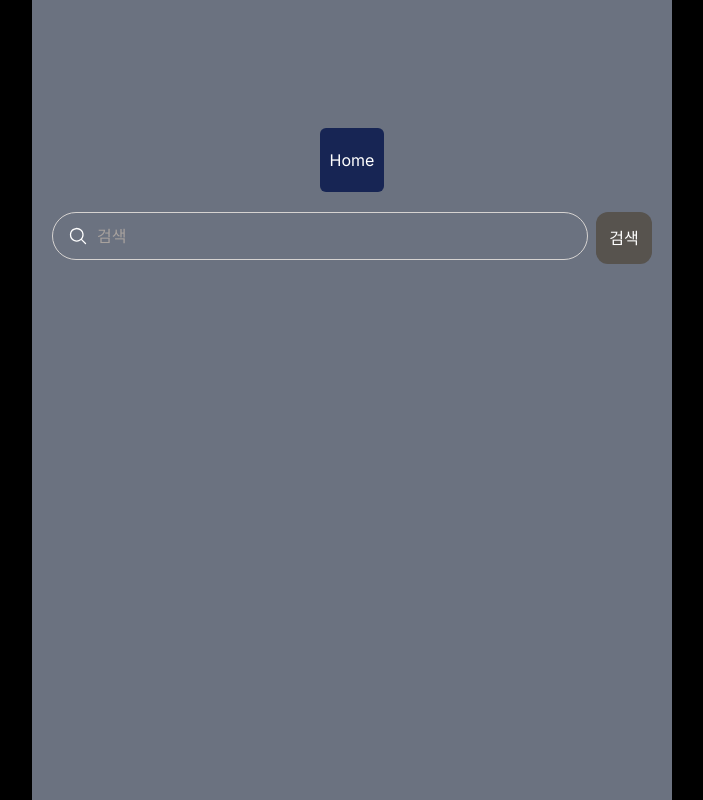
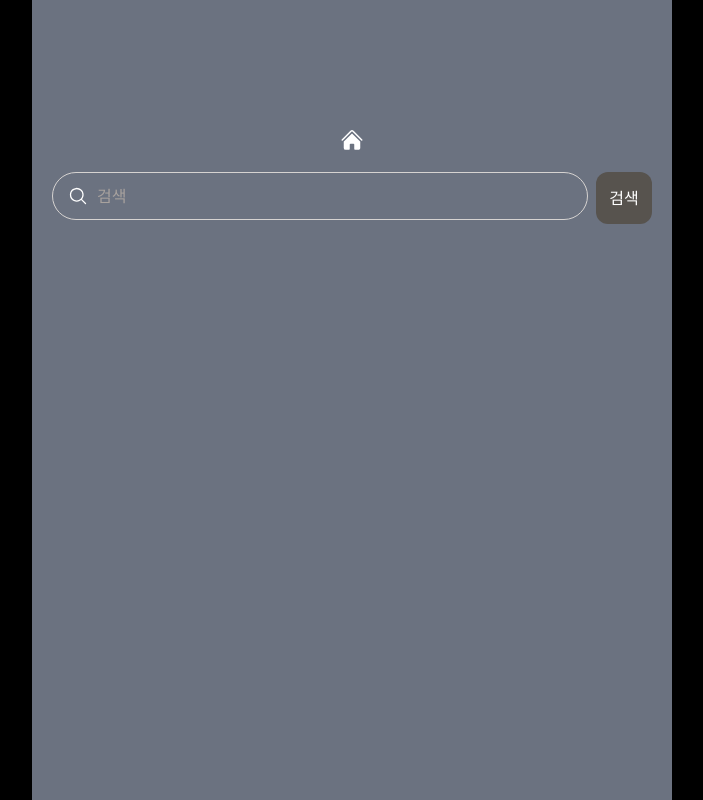
Before and after one commit to govlehdud/loginPage, a Next.js app: page /search in a window 1280 px wide. Shown: the whole page, without its empty margins (288-991 px from the left). Built offline with nearby package versions, Linux system fonts and the light colour scheme.

Commit message:
button style change

```diff
--- a/app/(home)/search/page.tsx
+++ b/app/(home)/search/page.tsx
@@ -3,7 +3,7 @@
 import CommentList from "@/components/(tweet)/comment-list";
 import { responseSchema } from "@/lib/scehma";
 import { getSearchResponse } from "@/lib/searchService";
-import { MagnifyingGlassIcon } from "@heroicons/react/24/solid";
+import { HomeIcon, MagnifyingGlassIcon } from "@heroicons/react/24/solid";
 import Link from "next/link";
 import { notFound } from "next/navigation";
 import { useActionState } from "react";
@@ -33,11 +33,8 @@ export default function SearchPage() {
   const [state, action] = useActionState(searchResponse, []);
   return (
     <div className="flex flex-col items-center gap-5 p-5 pt-32 bg-gray-500 h-screen">
-      <Link
-        href="/"
-        className="bg-blue-950 flex items-center justify-center rounded-md size-16   text-white transition-colors hover:bg-blue-400"
-      >
-        <span>Home</span>
+      <Link href="/">
+        <HomeIcon className="w-6 h-6" />
       </Link>
       <form action={action} className="flex w-full gap-2 ">
         <CommentList
@@ -55,7 +52,7 @@ export default function SearchPage() {
         {state!.map((item) => (
           <div
             key={item.id}
-            className="flex flex-col bg-blue-200 border-2 border-stone-300 rounded-xl p-2"
+            className="flex flex-col bg-blue-400 border-2 border-stone-300 rounded-xl p-2"
           >
             <span className="text-lg">{item.tweet}</span>
             <span className="text-sm">@{item.user.username}</span>
--- a/app/users/[username]/page.tsx
+++ b/app/users/[username]/page.tsx
@@ -1,7 +1,9 @@
 import db from "@/lib/db";
 import getSession from "@/lib/session";
+import { HomeIcon, PencilIcon } from "@heroicons/react/24/solid";
 import Link from "next/link";
 import { redirect } from "next/navigation";
+import { RiLogoutCircleFill } from "react-icons/ri";
 
 async function getTweet(id: number) {
   const tweet = await db.tweet.findMany({
@@ -61,17 +63,17 @@ export default async function UserPage(props: {
           href="/"
           className="bg-orange-500 hover:bg-orange-400 text-white flex items-center justify-center rounded-md size-16 transition-colors"
         >
-          <span>Home</span>
+          <HomeIcon className="w-6 h-6" />
         </Link>
         <Link
           href={`/users/${params.username}/edit`}
           className="bg-green-300 hover:bg-green-400 text-black flex items-center justify-center rounded-md size-16 transition-colors"
         >
-          <span>Edit</span>
+          <PencilIcon className="w-6 h-6" />
         </Link>
         <form action={logOut}>
-          <button className="bg-black hover:bg-gray-700 text-white flex items-center justify-center rounded-md size-16 transition-colors">
-            Log out
+          <button className="bg-yellow-200 hover:bg-gray-700 text-white flex items-center justify-center rounded-md size-16 transition-colors">
+            <RiLogoutCircleFill className="w-6 h-6" />
           </button>
         </form>
       </div>
```
